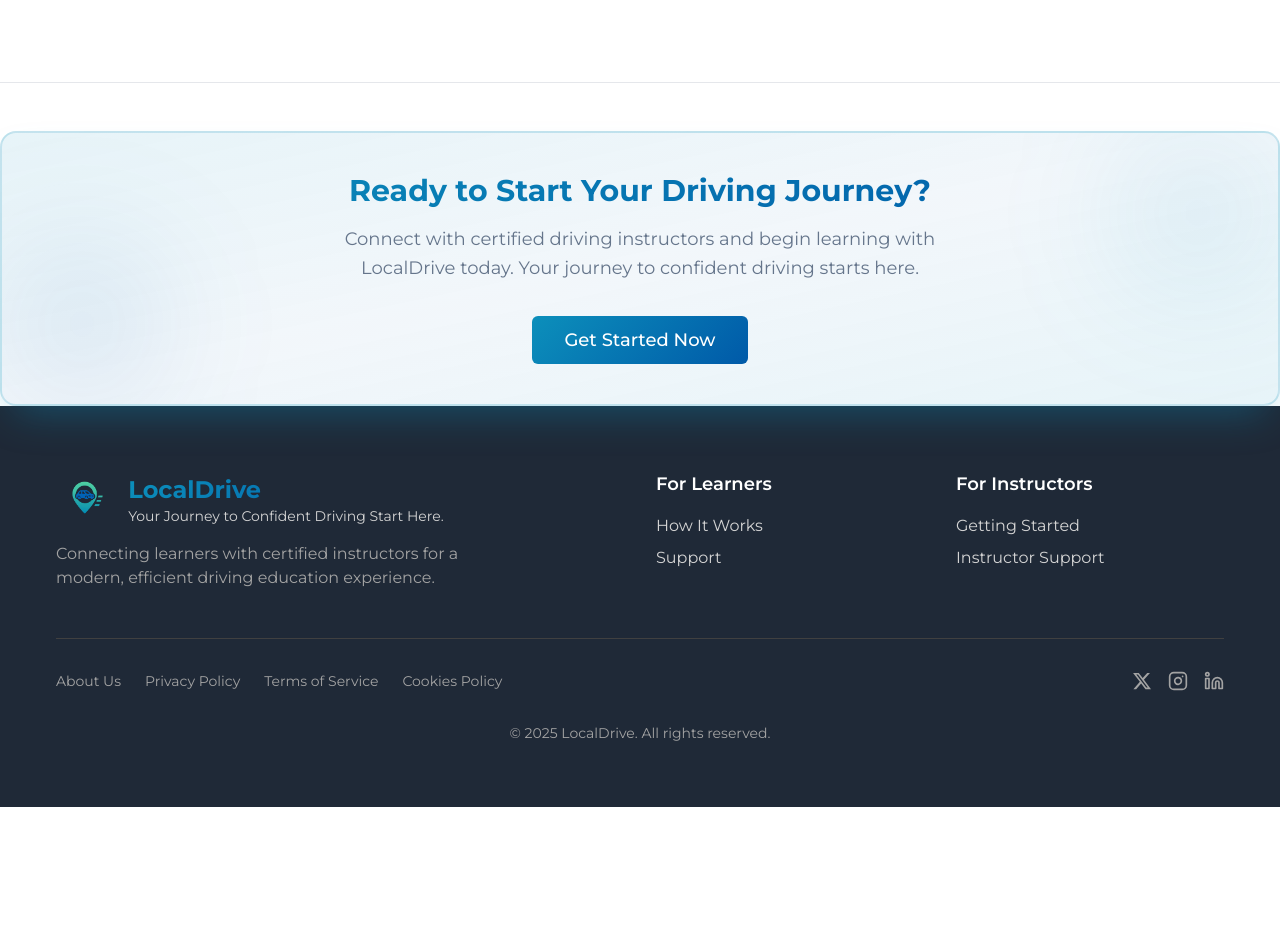
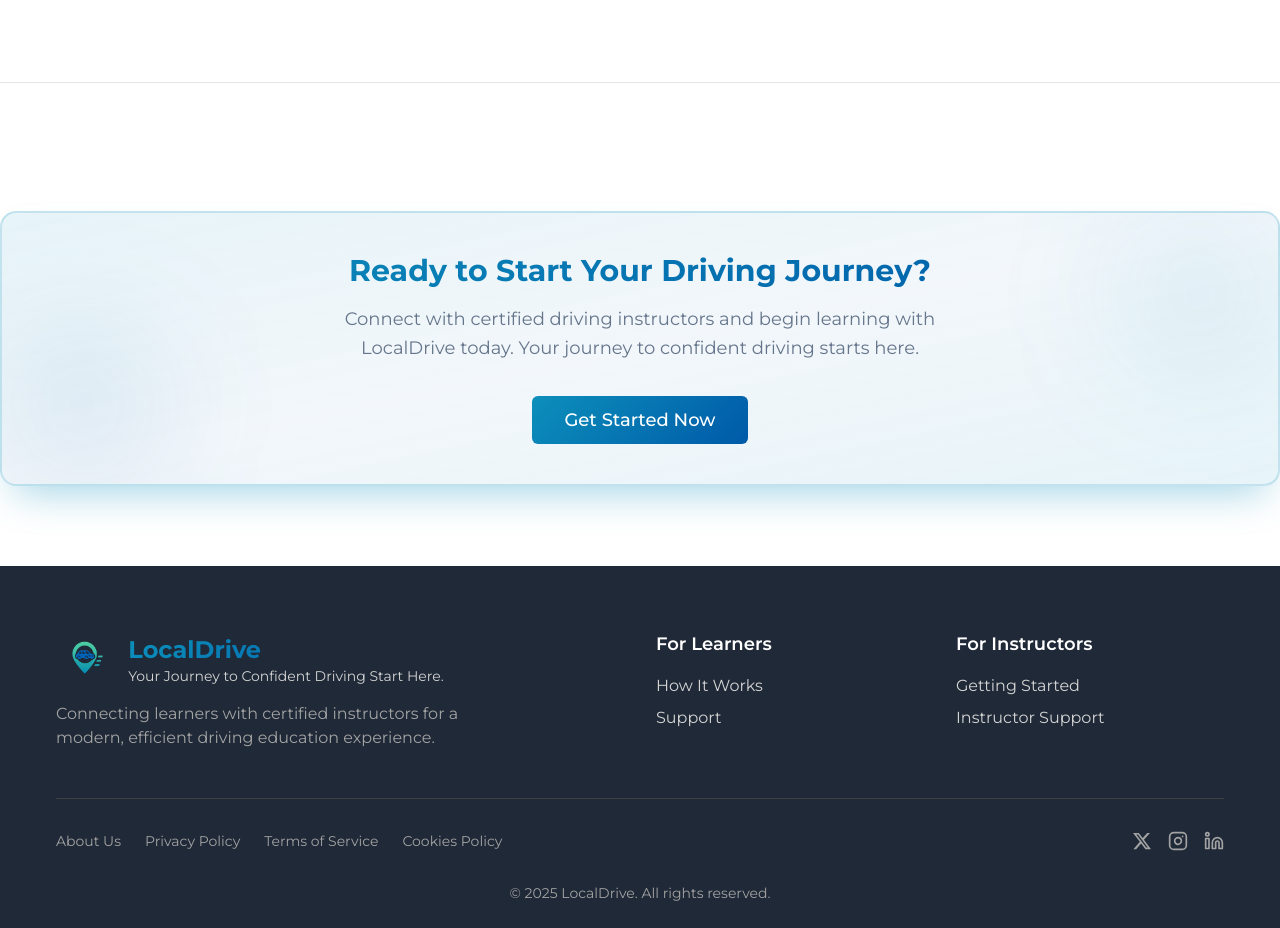
Before and after one commit to LocalDriveNG/LocalDrive-Website, a React (Vite) app: page /cookies-policy in a window 1280 px wide. Shown: the part 1580-2508 px from the top of the page. Before the commit the page ends 2387 px from the top, so only its background shows below. Built offline with nearby package versions, Linux system fonts and the light colour scheme.

Commit message:
fixed section for call to action

```diff
--- a/src/components/LegalPageLayout.tsx
+++ b/src/components/LegalPageLayout.tsx
@@ -229,6 +229,8 @@ const LegalPageLayout = ({
 
       <Separator className="my-12" />
 
+
+      <section className="py-12 md:py-20 relative">
       {/* Call to Action */}
       <div className="relative overflow-hidden bg-gradient-to-br from-primary/10 via-secondary/5 to-primary/10 rounded-2xl p-10 text-center border-2 border-primary/20 shadow-brand-lg animate-fade-in">
         {/* Decorative elements */}
@@ -249,6 +251,7 @@ const LegalPageLayout = ({
               </Link>
         </div>
       </div>
+      </section>
 
       <Footer />
     </div>
```
